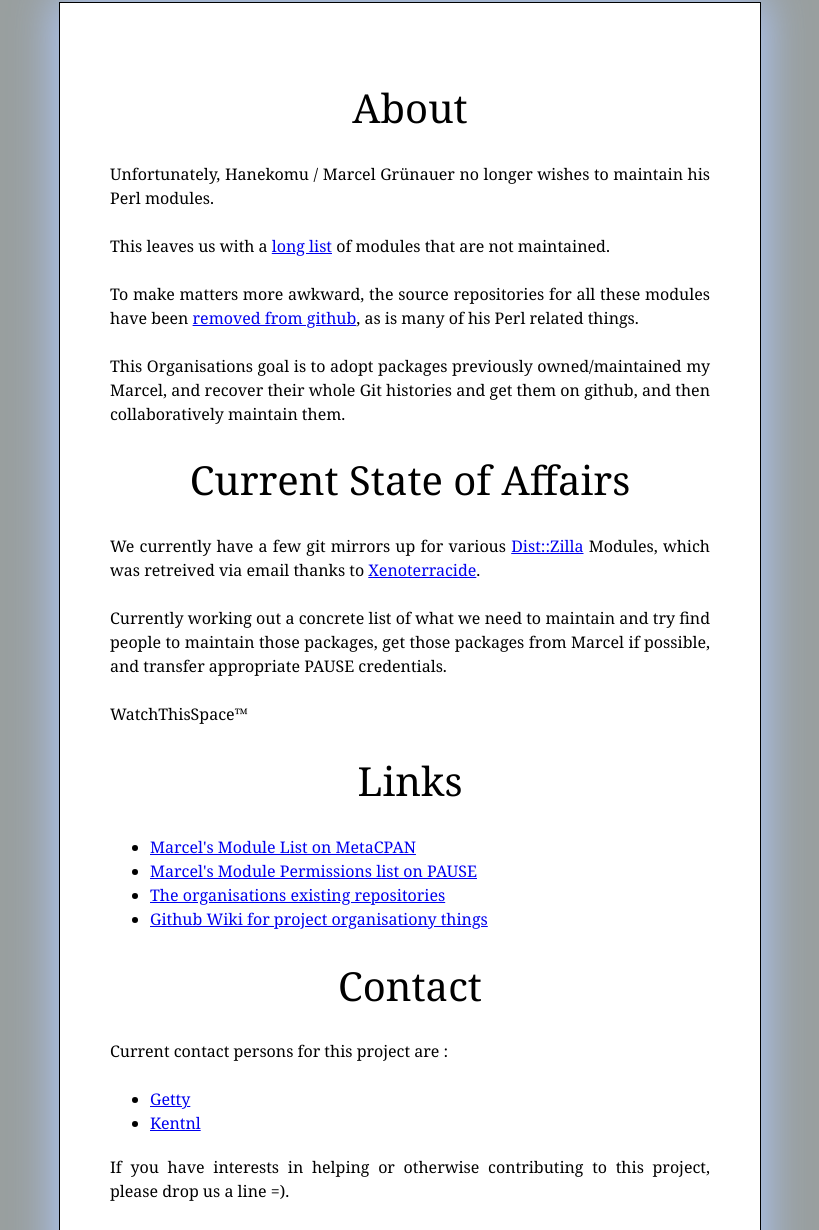
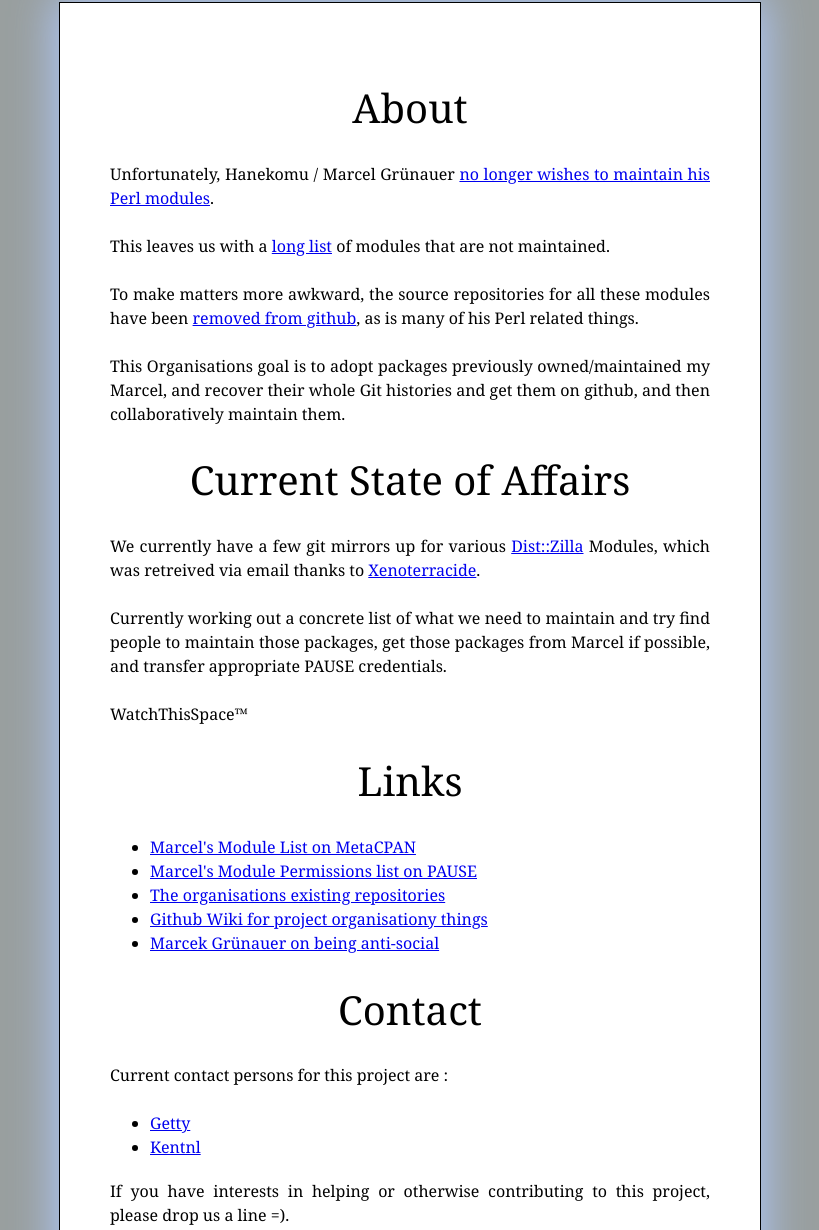
Before and after one commit to marcel-maint/marcel-maint.github.com, a plain HTML site: page index.html in a window 1280 px wide. Shown: the part 3-1233 px from the top of the page, without its empty margins (230-1049 px from the left). Drawn offline with Linux system fonts and the light colour scheme.

Commit message:
Add link to blogs.perl.org

```diff
--- a/index.html
+++ b/index.html
@@ -9,7 +9,7 @@
   <body>
     <h1>About</h1>
     <p>
-    Unfortunately, Hanekomu / Marcel Grünauer no longer wishes to maintain his Perl modules.
+    Unfortunately, Hanekomu / Marcel Grünauer <a href="http://blogs.perl.org/users/marcel_grunauer/2011/08/being-anti-social.html">no longer wishes to maintain his Perl modules</a>.
     </p>
     <p>
     This leaves us with a <a href="https://metacpan.org/author/MARCEL?sort=[[2,1]]">long list</a> of
@@ -32,6 +32,7 @@
       <li><a href="https://pause.perl.org/pause/authenquery?pause99_peek_perms_by=a&pause99_peek_perms_query=MARCEL&pause99_peek_perms_sub=Submit">Marcel's Module Permissions list on PAUSE</a></li>
       <li><a href="https://github.com/marcel-maint">The organisations existing repositories</a></li>
       <li><a href="https://github.com/marcel-maint/marcel-maint.github.com/wiki/_pages">Github Wiki for project organisationy things</a></li>
+      <li><a href="http://blogs.perl.org/users/marcel_grunauer/2011/08/being-anti-social.html">Marcek Grünauer on being anti-social</a></li>
     </ul>
     <h1>Contact</h1>
     <p>Current contact persons for this project are :</p>
```
